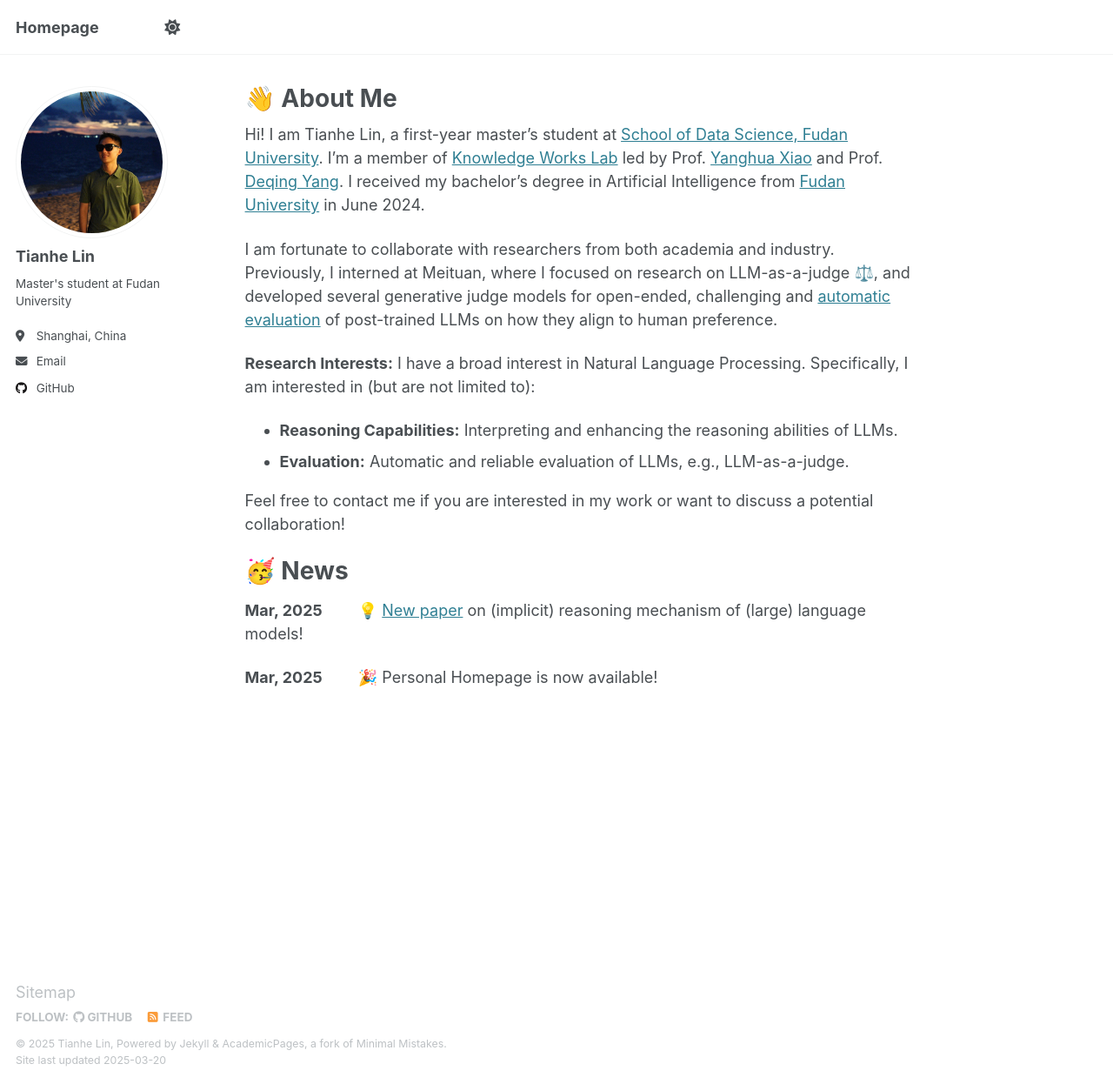
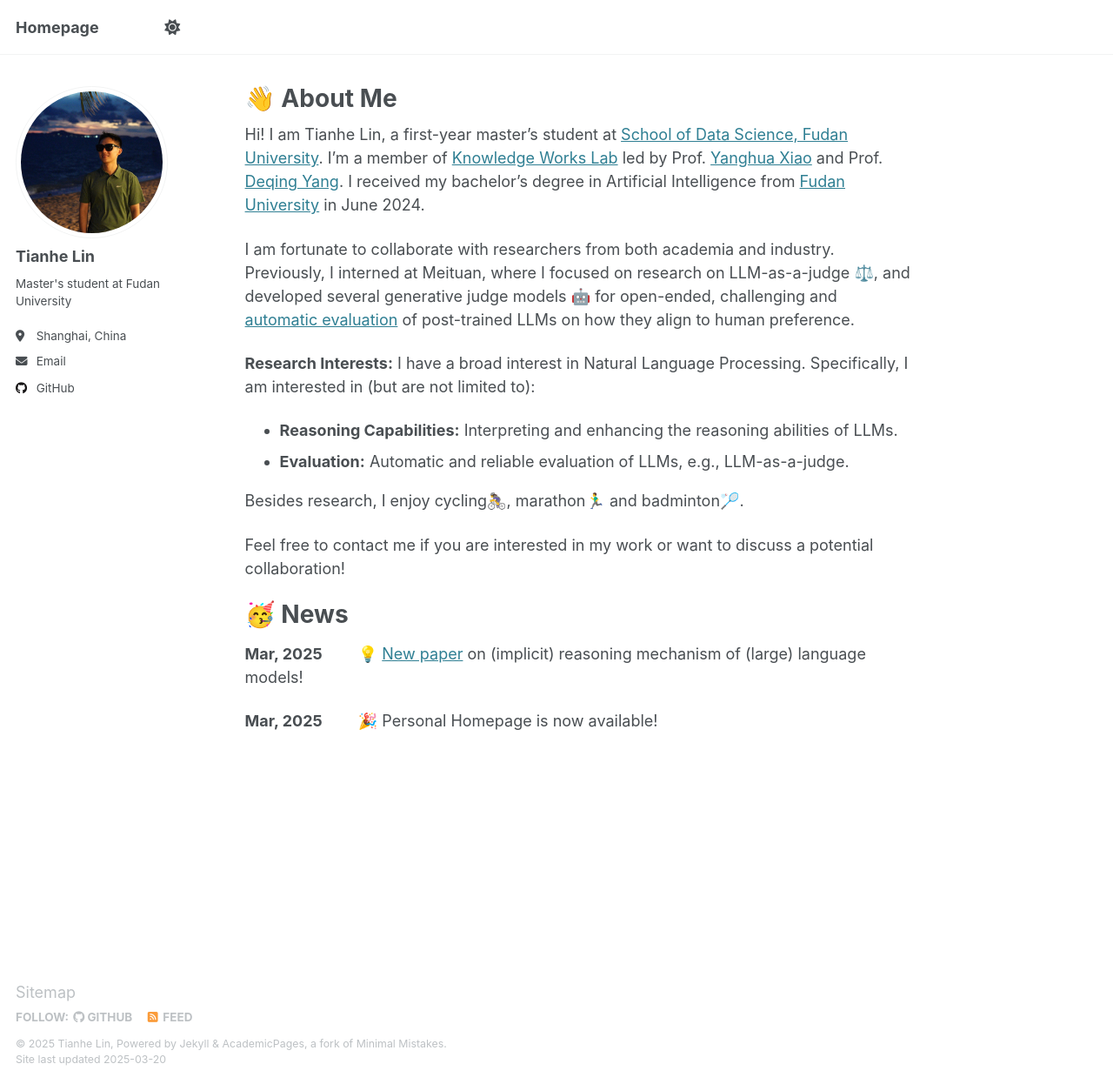
Before and after one commit to TianheL/TianheL.github.io, a Jekyll site: the page built from _pages/about.md, in a window 1280 px wide and 1246 px high. Shown: the whole window at 87% size. Built offline with Jekyll 4.4.1, drawn with Linux system fonts in a browser that asks for light colours; emoji names are drawn with the system emoji font.

Commit message:
update about

```diff
--- a/_pages/about.md
+++ b/_pages/about.md
@@ -12,11 +12,13 @@ I'm a member of [Knowledge Works Lab](http://kw.fudan.edu.cn/) led by Prof. [Yan
 I received my bachelor's degree in Artificial Intelligence from [Fudan University](https://www.fudan.edu.cn/) in June 2024.
 
 I am fortunate to collaborate with researchers from both academia and industry.
-Previously, I interned at Meituan, where I focused on research on LLM-as-a-judge ‍⚖️, and developed several generative judge models for open-ended, challenging and [automatic evaluation](https://agi-eval.cn/evaluation/LLM-CN-Subj-1-Rnd?id=48) of post-trained LLMs on how they align to human preference.
+Previously, I interned at Meituan, where I focused on research on LLM-as-a-judge ‍⚖️, and developed several generative judge models 🤖 for open-ended, challenging and [automatic evaluation](https://agi-eval.cn/evaluation/LLM-CN-Subj-1-Rnd?id=48) of post-trained LLMs on how they align to human preference.
 
 **Research Interests:**  I have a broad interest in Natural Language Processing. Specifically, I am interested in (but are not limited to):
 - **Reasoning Capabilities:** Interpreting and enhancing the reasoning abilities of LLMs.
 - **Evaluation:** Automatic and reliable evaluation of LLMs, e.g., LLM-as-a-judge.
+
+Besides research, I enjoy cycling🚴‍♀️, marathon🏃‍♂️ and badminton🏸.
 
 Feel free to contact me if you are interested in my work or want to discuss a potential collaboration!
 
```
